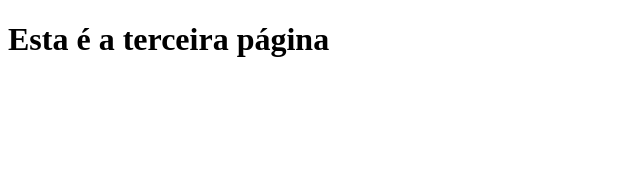
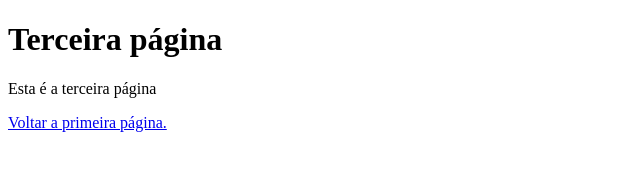
Before and after one commit to israelramon/html-css, a plain HTML site: page exercicios/ex010/noticias/pag003.html in a window 1280 px wide. Shown: the whole page, without its empty margins (0-640 px from the left). Drawn offline with Linux system fonts and the light colour scheme.

Commit message:
segunda atualização de 16 de abril do capitulo 10

```diff
--- a/exercicios/ex010/noticias/pag003.html
+++ b/exercicios/ex010/noticias/pag003.html
@@ -6,7 +6,8 @@
     <title>Terceira página</title>
 </head>
 <body>
-    <h1>Esta é a terceira página</h1>
-
+    <h1>Terceira página</h1>
+    <p>Esta é a terceira página</p>
+    <p><a href="../index.html">Voltar a primeira página.</a></p>
 </body>
 </html>
```
Also changed, not shown: exercicios/ex010/index.html (+1 -1 lines).
